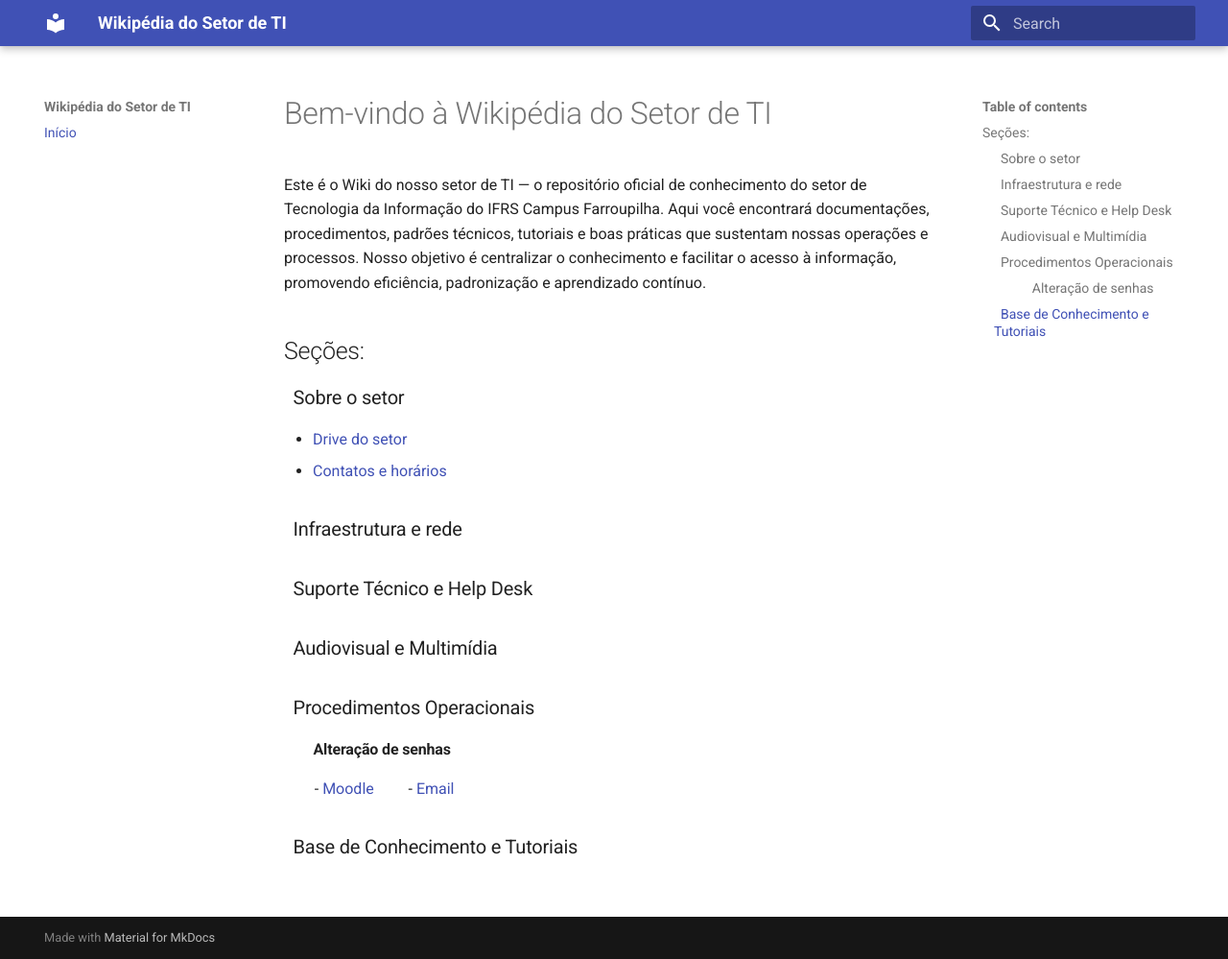
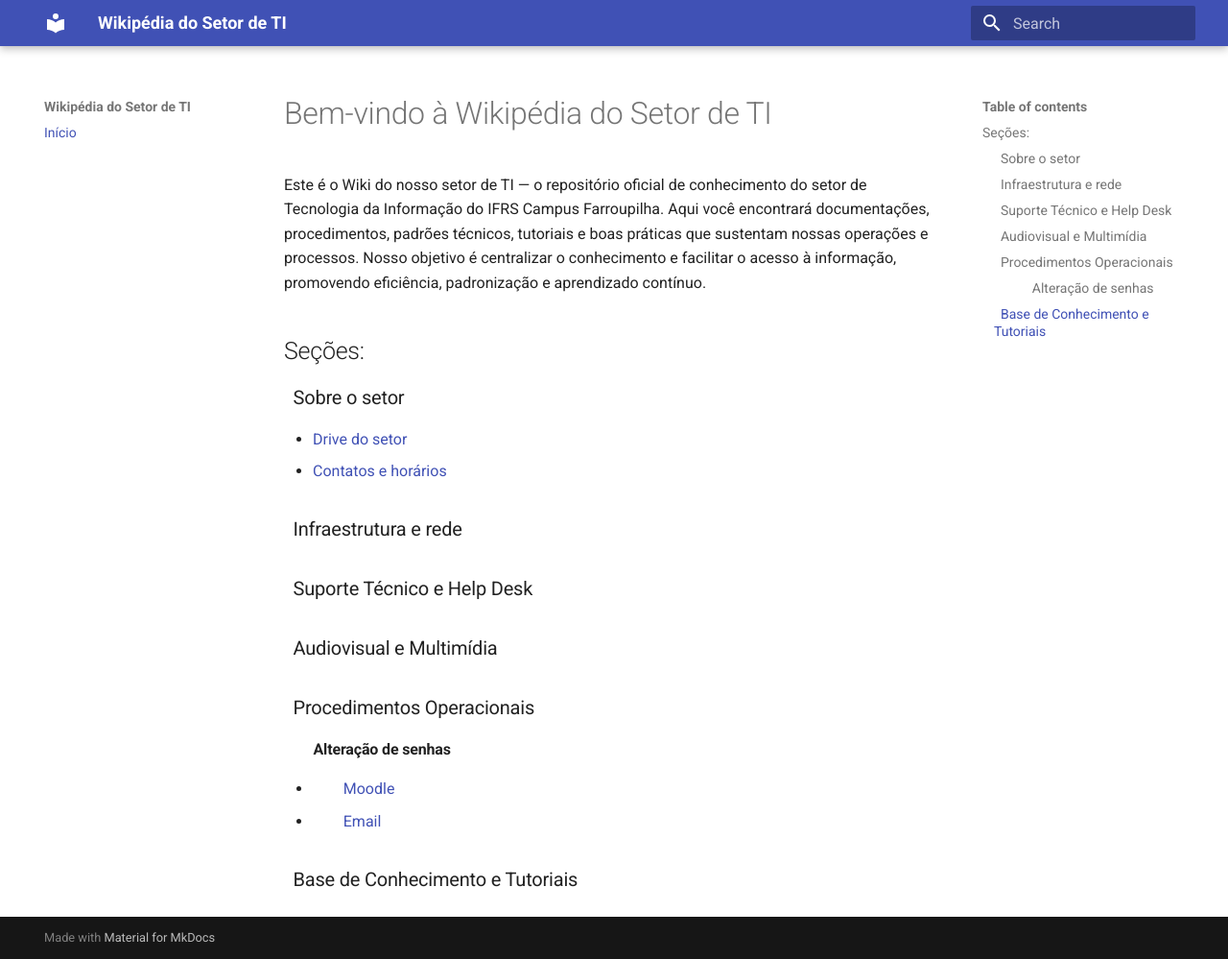
Before and after one commit to wikiti-farroupilha/wikipedia, an MkDocs documentation site: the page built from docs/index.md, in a window 1280 px wide and 999 px high. Shown: the whole window at 96% size. Built offline with MkDocs 1.6.1 and Material for MkDocs 9.7.7, drawn with Linux system fonts in a browser that asks for light colours.

```diff
--- a/docs/index.md
+++ b/docs/index.md
@@ -12,6 +12,6 @@ Este é o Wiki do nosso setor de TI — o repositório oficial de conhecimento d
 ### &nbsp;&nbsp;Audiovisual e Multimídia
 ### &nbsp;&nbsp;Procedimentos Operacionais
 #### &nbsp;&nbsp;&nbsp;&nbsp;&nbsp;&nbsp;&nbsp;&nbsp;Alteração de senhas
-&nbsp;&nbsp;&nbsp;&nbsp;&nbsp;&nbsp;&nbsp;&nbsp;- [Moodle](senhaMoodle.md)
-&nbsp;&nbsp;&nbsp;&nbsp;&nbsp;&nbsp;&nbsp;&nbsp;- [Email](senhaEmail.md)
+- &nbsp;&nbsp;&nbsp;&nbsp;&nbsp;&nbsp;&nbsp;&nbsp;[Moodle](senhaMoodle.md)
+- &nbsp;&nbsp;&nbsp;&nbsp;&nbsp;&nbsp;&nbsp;&nbsp;[Email](senhaEmail.md)
 ### &nbsp;&nbsp;Base de Conhecimento e Tutoriais
```
